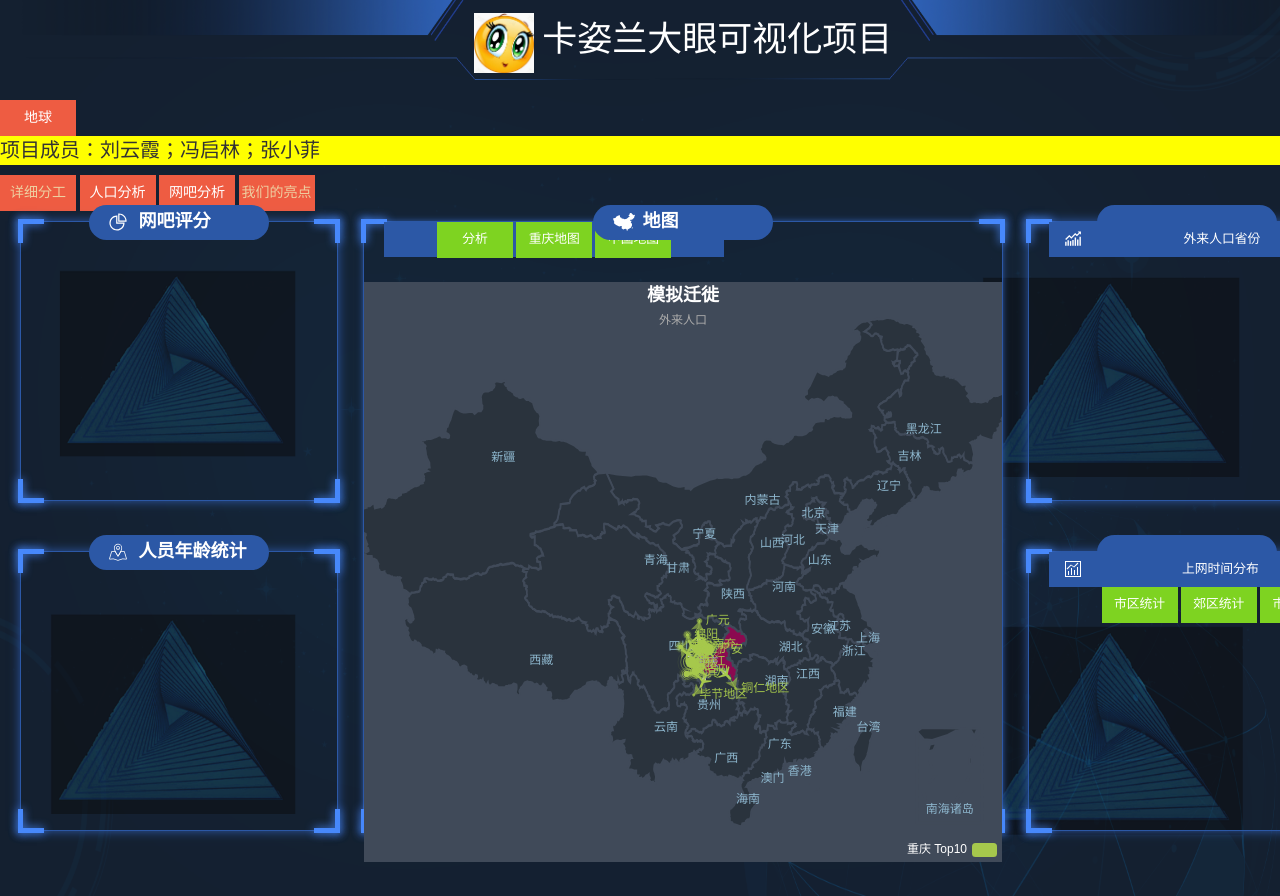
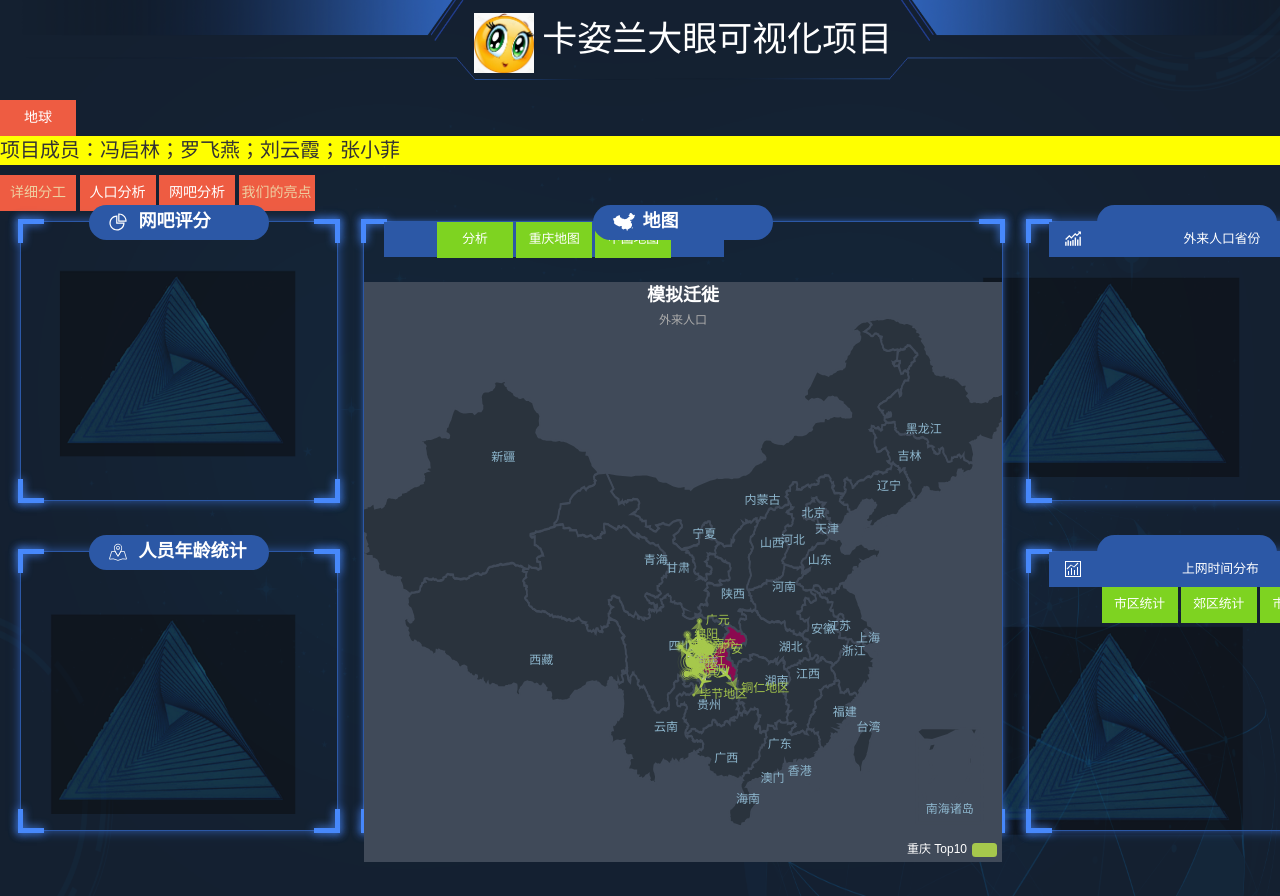
Before and after one commit to feng70/BigEye, a plain HTML site: page index.html in a window 1280 px wide. Shown: the top 896 px of the page. Drawn offline with Linux system fonts and the light colour scheme.

Commit message:
Update index.html

```diff
--- a/index.html
+++ b/index.html
@@ -55,7 +55,7 @@
 
 <a href="开场.html"><button style="background-color: #EE5C42;width: 76px;height: 36px;color: #FFFFFF" onclick="earth()">地球</button>
 </a>
-            <p style="background-color:yellow;font-size:20px;">项目成员：刘云霞；冯启林；张小菲 </p>
+            <p style="background-color:yellow;font-size:20px;">项目成员：冯启林；罗飞燕；刘云霞；张小菲 </p>
             <button type="button" style="background-color: #EE5C42;width: 76px;height: 36px;color: #EECFA1" onclick="alert('冯启林：网页搭建,数据清洗，数据图表可视化设计,网页设计，网页功能设计;'+ '\n' +  '刘云霞：网页搭建,数据清洗，数据图表可视化设计,网页设计，网页功能设计;'+ '\n' +'张小菲：数据清洗，数据图表可视化设计,网页设计，网页功能设计;')">详细分工</button>
             <button style="background-color: #EE5C42;width: 76px;height: 36px;color: #FFFFFF" onclick="echart_2();echart_3()">人口分析</button>
             <button style="background-color: #EE5C42;width: 76px;height: 36px;color: #FFFFFF" onclick=" echart_1(); echart_4();echart_5(); echart_6()">网吧分析</button>
```
